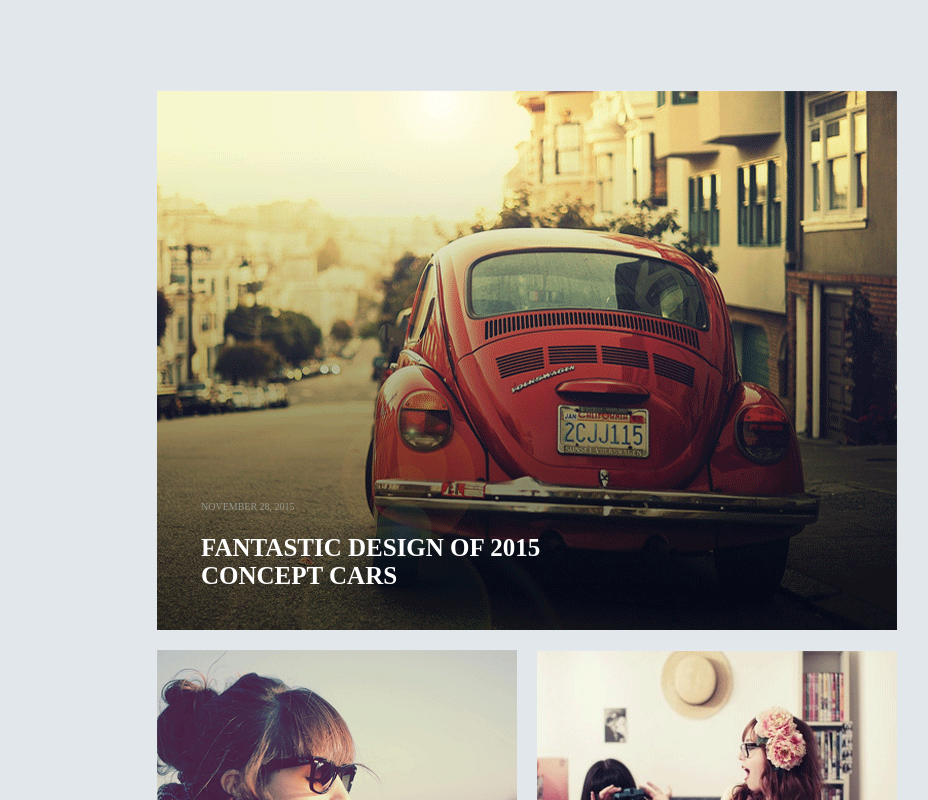
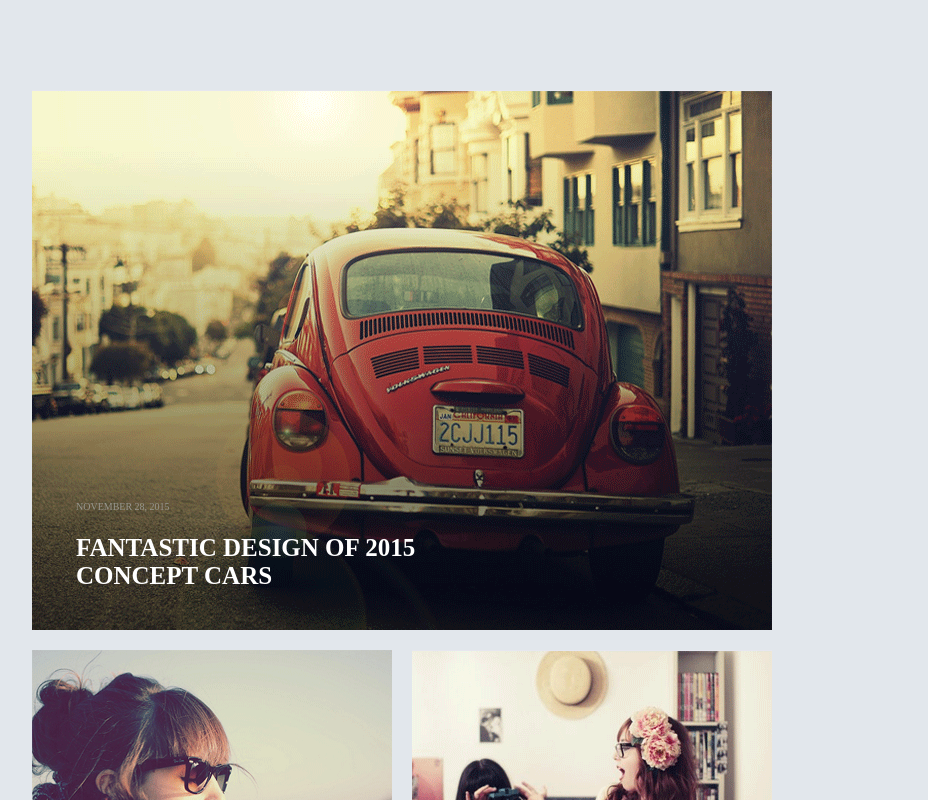
Before and after one commit to NataKyrylenko/Home_Work10, a plain HTML site: page index.html in a window 1280 px wide. Shown: the top 800 px of the page, without its empty margins (68-996 px from the left). Drawn offline with Linux system fonts and the light colour scheme.

Commit message:
Update style.css

```diff
--- a/style.css
+++ b/style.css
@@ -10,7 +10,7 @@ section {
 }
 #container {
   background-color: #e2e7ec;
-  padding: 90px 225px;
+  padding: 90px 100px;
   display: flex;
   flex-wrap: wrap;
 }
```
